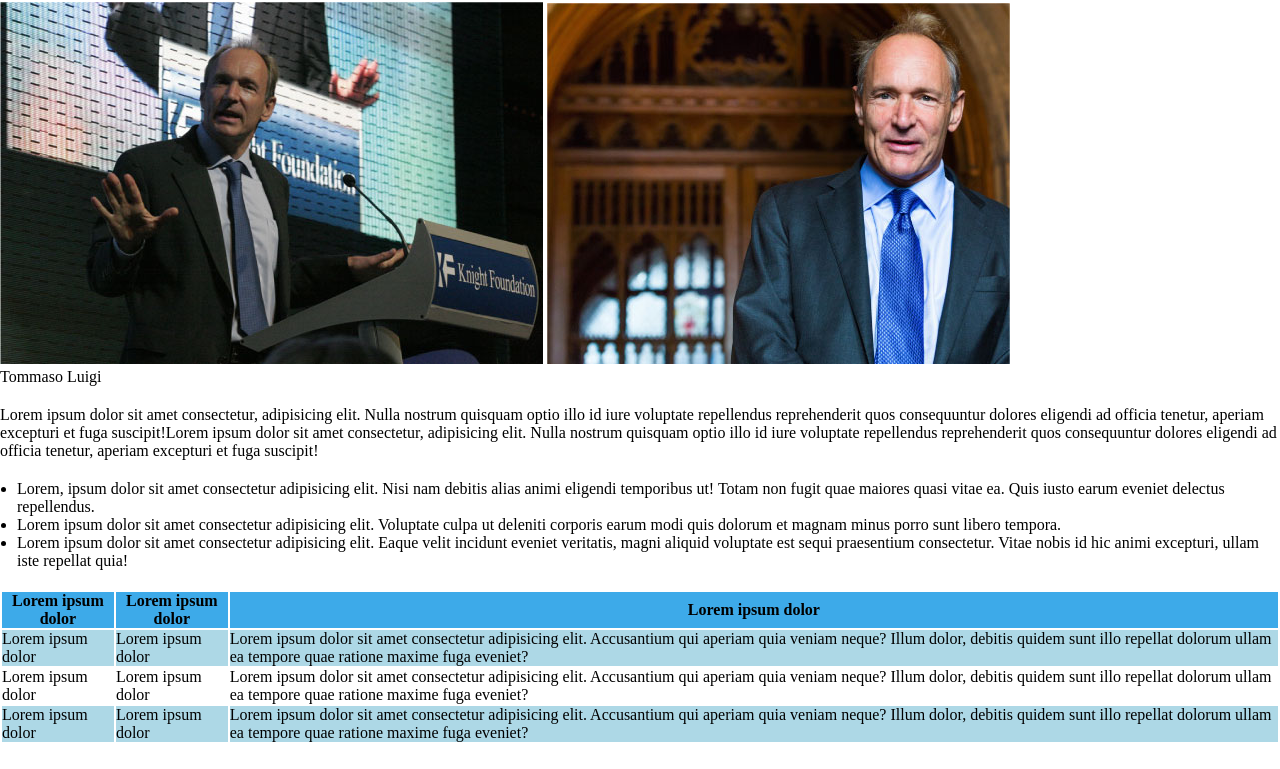
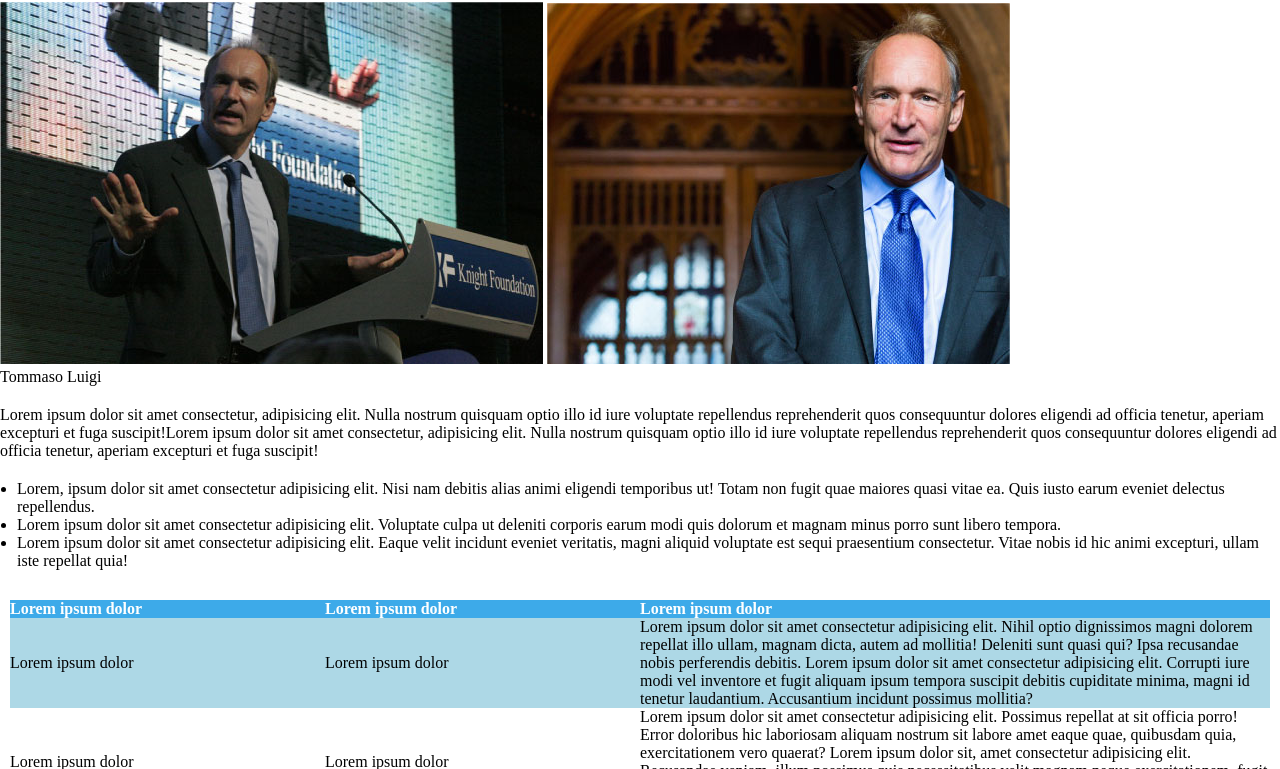
Before and after one commit to AntonelloStefania/html-css-booleaner, a plain HTML site: page index.html in a window 1280 px wide. Shown: the part 183-952 px from the top of the page. Before the commit the page ends 927 px from the top, so only its background shows below. Drawn offline with Linux system fonts and the light colour scheme.

Commit message:
completata tabella

```diff
--- a/css/style.css
+++ b/css/style.css
@@ -27,11 +27,17 @@
     padding-left: 17px;
 }
 table{
-    padding-top: 20px;
+    margin: 30px 10px 30px 10px;
+    border-collapse: collapse;
 }
 #thead{
     background-color: rgb(61, 170, 233);
-}
+    text-align: left;
+    color: white;
+    }
 .dispari{
     background-color: lightblue;
 }
+.elemento{
+    width: 25%;
+}
--- a/index.html
+++ b/index.html
@@ -40,25 +40,25 @@
             <!-- tabella 3x3 -->
             <table>
                 <thead id="thead">
-                    <th>Lorem ipsum dolor</th>
-                    <th>Lorem ipsum dolor</th>
+                    <th class="elemento">Lorem ipsum dolor</th>
+                    <th class="elemento">Lorem ipsum dolor</th>
                     <th>Lorem ipsum dolor</th>
                 </thead>
                 <tbody>
                     <tr class="dispari">
-                        <td>Lorem ipsum dolor</td>
-                        <td>Lorem ipsum dolor</td>
-                        <td>Lorem ipsum dolor sit amet consectetur adipisicing elit. Accusantium qui aperiam quia veniam neque? Illum dolor, debitis quidem sunt illo repellat dolorum ullam ea tempore quae ratione maxime fuga eveniet?</td>
+                        <td class="elemento">Lorem ipsum dolor</td>
+                        <td class="elemento">Lorem ipsum dolor</td>
+                        <td>Lorem ipsum dolor sit amet consectetur adipisicing elit. Nihil optio dignissimos magni dolorem repellat illo ullam, magnam dicta, autem ad mollitia! Deleniti sunt quasi qui? Ipsa recusandae nobis perferendis debitis. Lorem ipsum dolor sit amet consectetur adipisicing elit. Corrupti iure modi vel inventore et fugit aliquam ipsum tempora suscipit debitis cupiditate minima, magni id tenetur laudantium. Accusantium incidunt possimus mollitia?</td>
                     </tr>
                     <tr class="pari">
-                        <td>Lorem ipsum dolor</td>
-                        <td>Lorem ipsum dolor</td>
-                        <td>Lorem ipsum dolor sit amet consectetur adipisicing elit. Accusantium qui aperiam quia veniam neque? Illum dolor, debitis quidem sunt illo repellat dolorum ullam ea tempore quae ratione maxime fuga eveniet?</td>
+                        <td class="elemento">Lorem ipsum dolor</td>
+                        <td class="elemento">Lorem ipsum dolor</td>
+                        <td>Lorem ipsum dolor sit amet consectetur adipisicing elit. Possimus repellat at sit officia porro! Error doloribus hic laboriosam aliquam nostrum sit labore amet eaque quae, quibusdam quia, exercitationem vero quaerat? Lorem ipsum dolor sit, amet consectetur adipisicing elit. Recusandae veniam, illum possimus quis necessitatibus velit magnam neque exercitationem, fugit maiores, voluptate reprehenderit quas repudiandae alias temporibus sapiente dolorum asperiores molestiae?</td>
                     </tr>
                     <tr class="dispari">
-                        <td>Lorem ipsum dolor</td>
-                        <td>Lorem ipsum dolor</td>
-                        <td>Lorem ipsum dolor sit amet consectetur adipisicing elit. Accusantium qui aperiam quia veniam neque? Illum dolor, debitis quidem sunt illo repellat dolorum ullam ea tempore quae ratione maxime fuga eveniet?</td>
+                        <td class="elemento">Lorem ipsum dolor</td>
+                        <td class="elemento">Lorem ipsum dolor</td>
+                        <td>Lorem ipsum dolor sit, amet consectetur adipisicing elit. Id aliquam expedita culpa necessitatibus nesciunt accusantium, earum repellat, at sequi ex quasi suscipit! Consectetur aspernatur cupiditate voluptates sint at totam placeat! Lorem ipsum, dolor sit amet consectetur adipisicing elit. Sit tempora praesentium explicabo dolorem vitae odio corporis neque blanditiis totam molestiae obcaecati quisquam, nihil tempore tenetur quas id, nam animi voluptate?</td>
                     </tr>
                 </tbody>
             </table>
```
